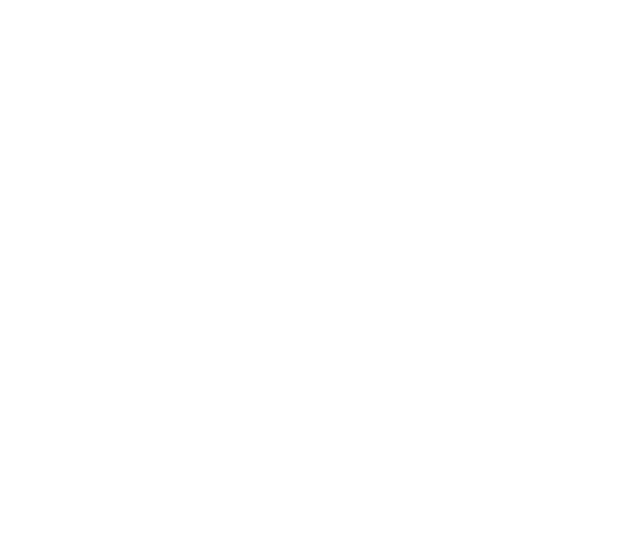
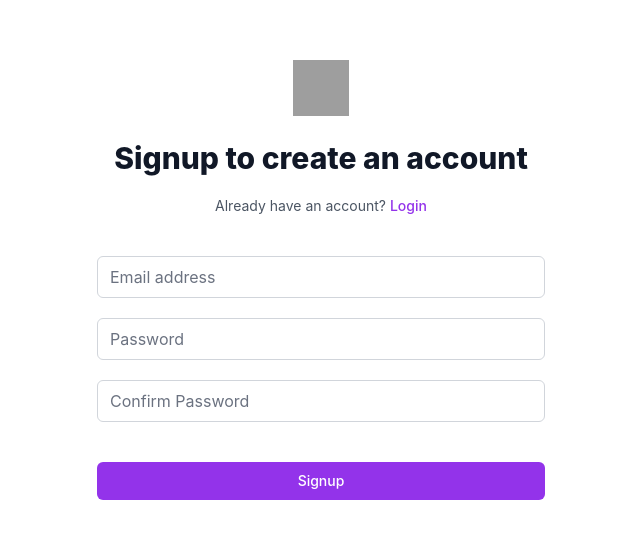
Before and after one commit to rukhsarrkhan/kaizntree_be_challenge_fe, a React (Create React App) app: page /kaizntree_be_challenge_fe/signup in a window 1280 px wide. Before the commit this address had no page. Shown: the part 120-658 px from the top of the page, without its empty margins (319-959 px from the left). Built offline with nearby package versions, Linux system fonts and the light colour scheme; grey boxes are pictures that could not be loaded.

Commit message:
Successfully deployed login page

```diff
--- a/package.json
+++ b/package.json
@@ -4,6 +4,8 @@
   "private": true,
   "homepage": "https://rukhsarrkhan.github.io/kaizntree_be_challenge_fe/",
   "dependencies": {
+    "@heroicons/react": "^2.1.1",
+    "@material-tailwind/react": "^2.1.9",
     "@testing-library/jest-dom": "^5.17.0",
     "@testing-library/react": "^13.4.0",
     "@testing-library/user-event": "^13.5.0",
@@ -18,8 +20,8 @@
     "build": "react-scripts build",
     "test": "react-scripts test",
     "eject": "react-scripts eject",
-    "predeploy" : "npm run build",
-    "deploy" : "gh-pages -d build"
+    "predeploy": "npm run build",
+    "deploy": "gh-pages -d build"
   },
   "eslintConfig": {
     "extends": [
--- a/src/App.js
+++ b/src/App.js
@@ -6,19 +6,18 @@ import {
 } from "react-router-dom";
 import SignupPage from './pages/Signup';
 import LoginPage from './pages/Login';
+import DashboardPage from './pages/Dashboard';
 
 function App() {
   return (
-    <div className="min-h-full h-screen flex items-center justify-center py-12 px-4 sm:px-6 lg:px-8">
-      <div className="max-w-md w-full space-y-8">
-        <BrowserRouter>
-          <Routes>
-            <Route path="/" element={<LoginPage />} />
-            <Route path="/signup" element={<SignupPage />} />
-          </Routes>
-        </BrowserRouter>
-      </div>
-    </div>
+    <BrowserRouter>
+      <Routes>
+        <Route path="/kaizntree_be_challenge_fe/" element={<LoginPage />} />
+        <Route path="/kaizntree_be_challenge_fe/signup" element={<SignupPage />} />
+        <Route path="/kaizntree_be_challenge_fe/dashboard" element={<DashboardPage />} />
+
+      </Routes>
+    </BrowserRouter>
   );
 }
 
--- a/src/pages/Login.js
+++ b/src/pages/Login.js
@@ -3,7 +3,8 @@ import Login from "../components/Login";
 
 export default function LoginPage() {
     return (
-        <>
+        <div className="min-h-full h-screen flex items-center justify-center py-12 px-4 sm:px-6 lg:px-8">
+            <div className="max-w-md w-full space-y-8">
                 <Header
                     heading="Login to your account"
                     paragraph="Don't have an account yet? "
@@ -11,6 +12,7 @@ export default function LoginPage() {
                     linkUrl="/signup"
                 />
                 <Login />
-        </>
+            </div>
+        </div>
     );
 }
--- a/src/pages/Signup.js
+++ b/src/pages/Signup.js
@@ -3,7 +3,8 @@ import Signup from "../components/Signup";
 
 export default function SignupPage() {
     return (
-        <>
+        <div className="min-h-full h-screen flex items-center justify-center py-12 px-4 sm:px-6 lg:px-8">
+            <div className="max-w-md w-full space-y-8">
                 <Header
                     heading="Signup to create an account"
                     paragraph="Already have an account? "
@@ -11,6 +12,8 @@ export default function SignupPage() {
                     linkUrl="/"
                 />
                 <Signup />
-        </>
+            </div>
+        </div>
+
     );
 }
```
Also changed, not shown: 2 other files (tests, documents, lock files or other folders). Lines whose indentation alone changed are shown as unchanged.
